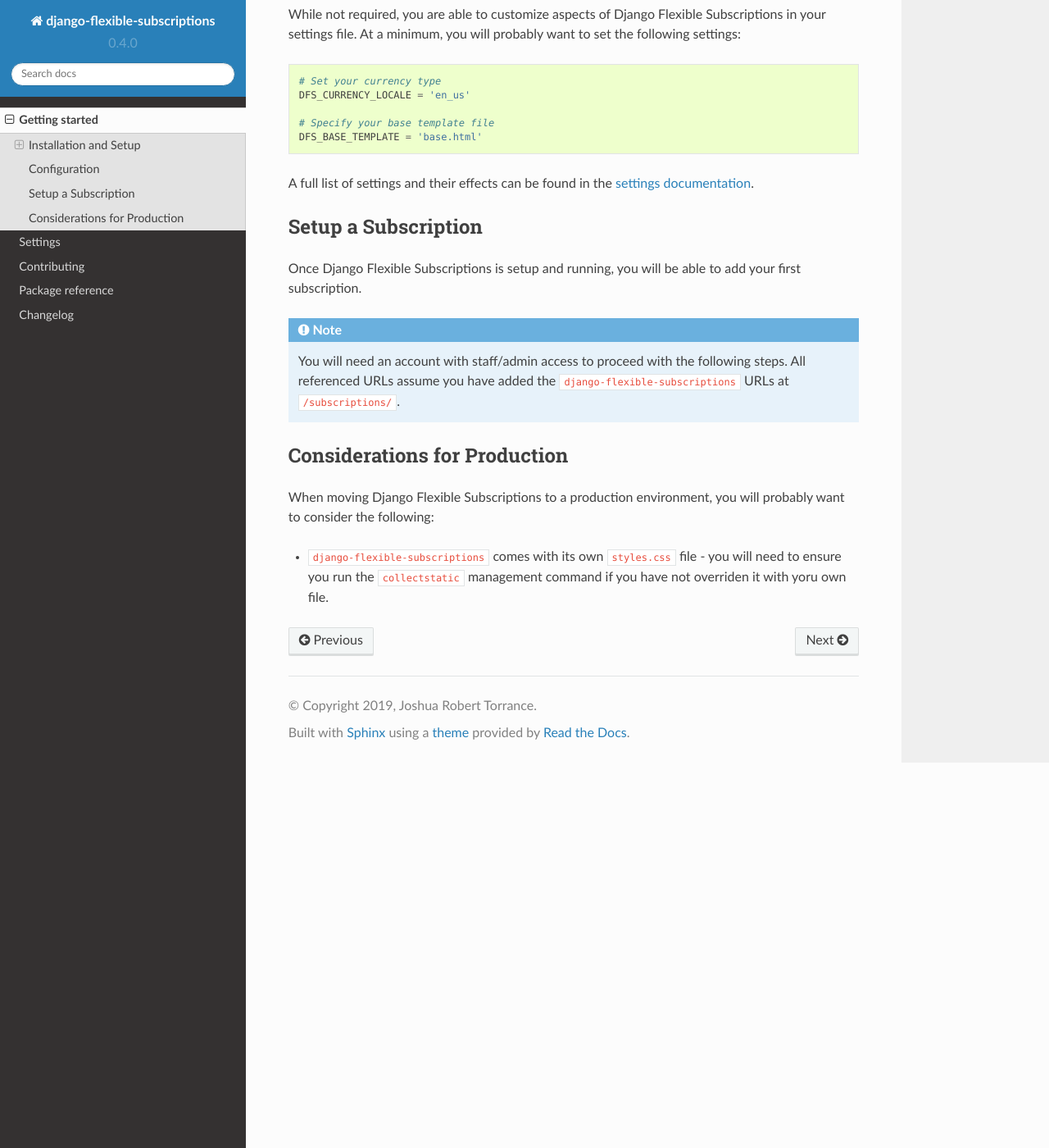
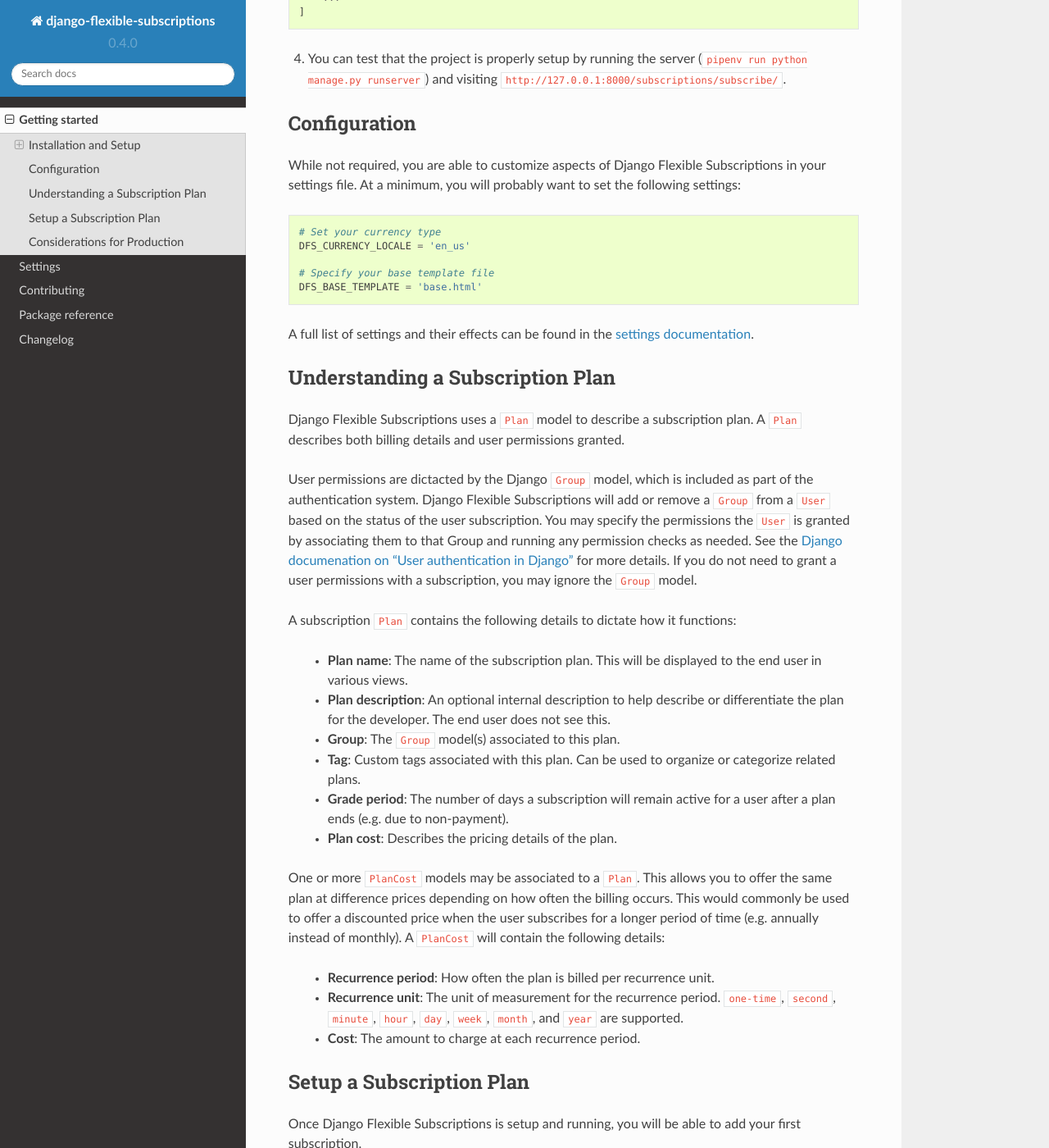
Before and after one commit to studybuffalo/django-flexible-subscriptions, a Sphinx documentation site: the page built from docs/installation.rst, in a window 1280 px wide and 1400 px high, scrolled down 1084 px. Shown: the whole window at 82% size. Built offline with Sphinx 7.4.7 and the Read the Docs theme 2.0.0, drawn with Linux system fonts in a browser that asks for light colours; the version number is read from the project's files by our own code; some of the changed text lies outside the part shown.

Commit message:
Adding background details to Subscription Plans

```diff
--- a/docs/installation.rst
+++ b/docs/installation.rst
@@ -23,16 +23,22 @@
 Add django-flexible-subscriptions to your project
 =================================================
 
-1. Add ``django-flexible-subscriptions`` to your settings file:
+1. Update ``django-flexible-subscriptions`` to your settings file.
+   While not mandatory, it is very likely you will also want to include
+   the ``django.contrib.auth`` and ``django.contrib.admin`` apps
+   as well (see Understanding a Description Plan for details).
 
 .. code-block:: python
 
     INSTALLED_APPS = [
+        # Django applications
+        'django.contrib.auth',
+        'django.contrib.admin',
         ...
+        # Your third party applications
         'subscriptions',
         ...
     ]
-
 
 2. Run the package migrations:
 
@@ -44,9 +50,13 @@
 
 .. code-block:: python
 
+    import subscriptions
+    from django.contrib import admin # Optional, but recommended
+
     urlpatterns = [
         ...
         url(r'^subscriptions/', include('subscriptions_urls')),
+        url(r'^admin/', include(admin.site.urls), # Optional, but recommended
         ...
     ]
 
@@ -73,9 +83,58 @@
 A full list of settings and their effects can be found in the
 :doc:`settings documentation</settings>`.
 
---------------------
-Setup a Subscription
---------------------
+---------------------------------
+Understanding a Subscription Plan
+---------------------------------
+
+Django Flexible Subscriptions uses a ``Plan`` model to describe a
+subscription plan. A ``Plan`` describes both billing details and
+user permissions granted.
+
+User permissions are dictacted by the Django ``Group`` model, which is
+included as part of the authentication system. Django Flexible
+Subscriptions will add or remove a ``Group`` from a ``User`` based on
+the status of the user subscription. You may specify the permissions
+the ``User`` is granted by associating them to that Group and running any
+permission checks as needed. See the `Django documenation on "User
+authentication in Django"`_ for more details. If you do not need to
+grant a user permissions with a subscription, you may ignore the
+``Group`` model.
+
+.. _Django documenation on "User authentication in Django": https://docs.djangoproject.com/en/dev/topics/auth/
+
+A subscription ``Plan`` contains the following details to dictate
+how it functions:
+
+    * **Plan name**: The name of the subscription plan. This will be
+      displayed to the end user in various views.
+    * **Plan description**: An optional internal description to help
+      describe or differentiate the plan for the developer. The end user
+      does not see this.
+    * **Group**: The ``Group`` model(s) associated to this plan.
+    * **Tag**: Custom tags associated with this plan. Can be used to
+      organize or categorize related plans.
+    * **Grade period**: The number of days a subscription will remain
+      active for a user after a plan ends (e.g. due to non-payment).
+    * **Plan cost**: Describes the pricing details of the plan.
+
+One or more ``PlanCost`` models may be associated to a ``Plan``. This
+allows you to offer the same plan at difference prices depending on
+how often the billing occurs. This would commonly be used to offer a
+discounted price when the user subscribes for a longer period of time
+(e.g. annually instead of monthly). A ``PlanCost`` will contain the
+following details:
+
+    * **Recurrence period**: How often the plan is billed per
+      recurrence unit.
+    * **Recurrence unit**: The unit of measurement for the recurrence
+      period. ``one-time``, ``second``, ``minute``, ``hour``, ``day``,
+      ``week``, ``month``, and ``year`` are supported.
+    * **Cost**: The amount to charge at each recurrence period.
+
+-------------------------
+Setup a Subscription Plan
+-------------------------
 
 Once Django Flexible Subscriptions is setup and running, you will be
 able to add your first subscription.
@@ -86,6 +145,12 @@
     the following steps. All referenced URLs assume you have added
     the ``django-flexible-subscriptions`` URLs at ``/subscriptions/``.
 
+1. Visit ``/subscriptions/dfs/`` to access the **Developer Dashboard**.
+
+2. Click the **Subscription plans** link or visit
+``/subscriptions/dfs/plans/``. Click on the **Create new plan** button.
+
+3. Fill in the plan details and click the **Save** button.
 
 -----------------------------
 Considerations for Production
```
